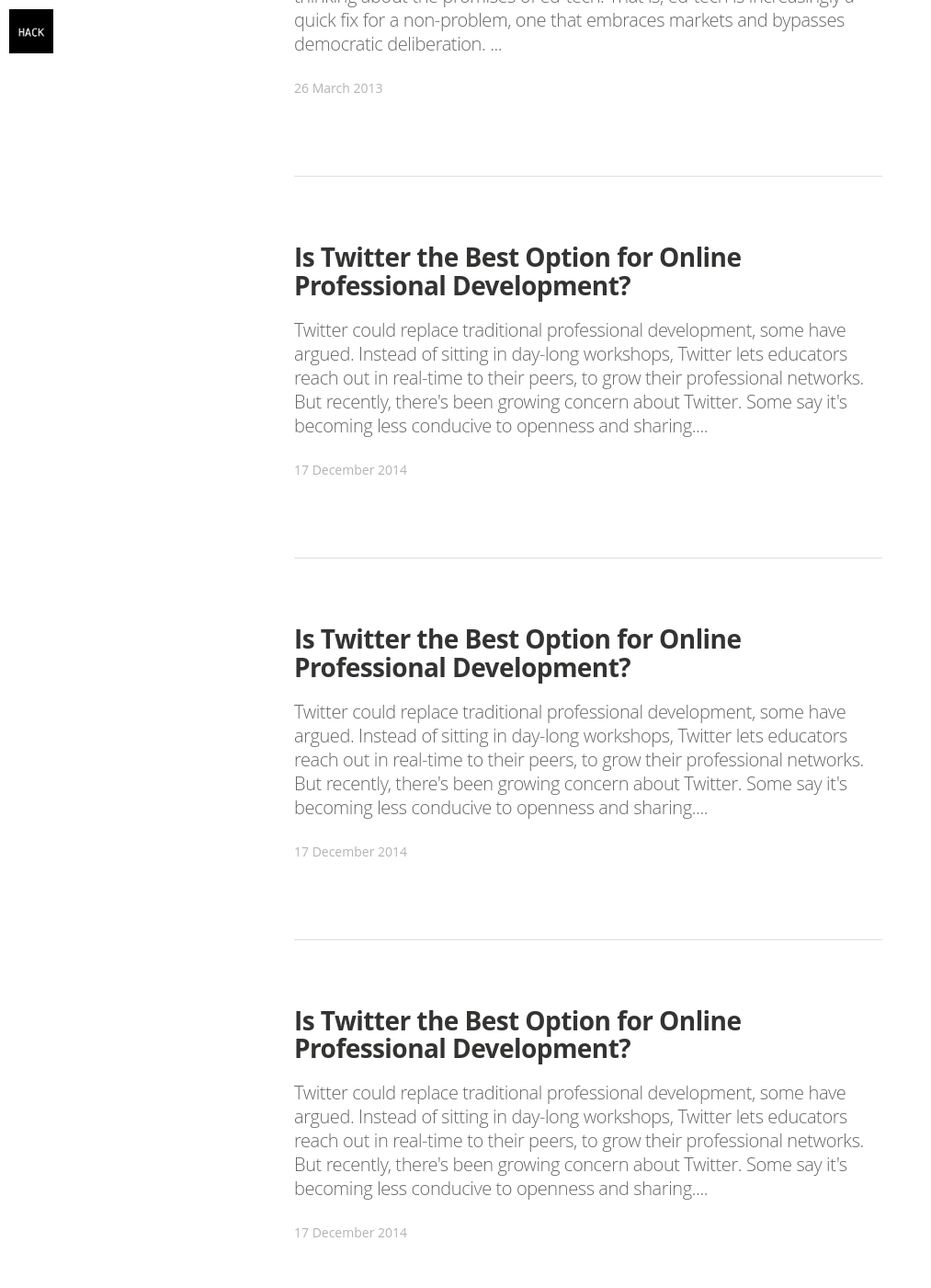
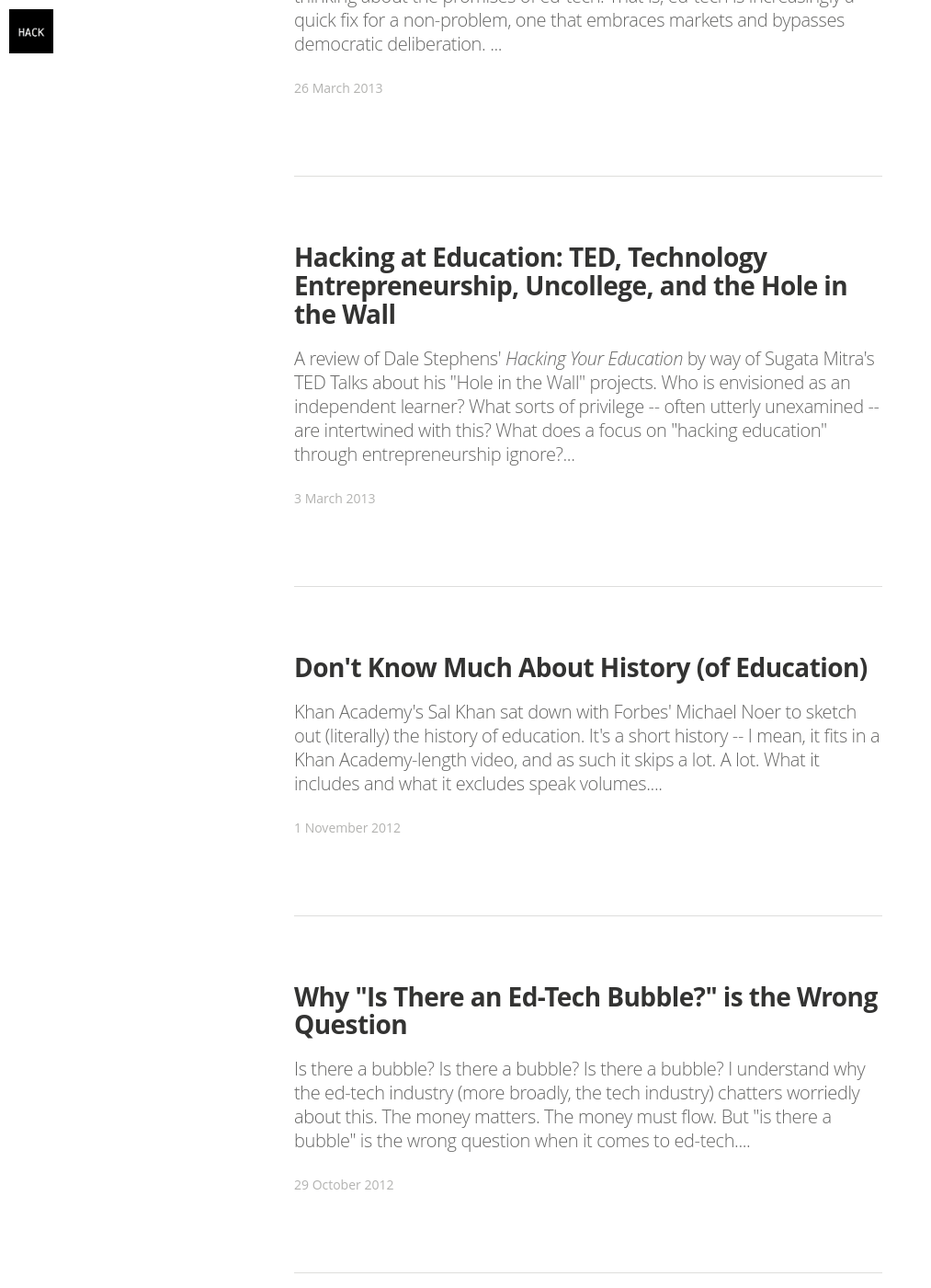
Before and after one commit to HackEducation/Writing, a Jekyll site: the page built from index.html, in a window 1280 px wide and 1400 px high, scrolled down 8882 px. Shown: the whole window at 92% size, without its empty margins (0-1013 px from the left). Built offline with Jekyll 4.4.1, drawn with Linux system fonts in a browser that asks for light colours; nearby versions of some CDN libraries; some web fonts are replaced; Markdown is read by kramdown in place of the engine named in the settings; the list of posts is cut into pages by our own code.

Commit message:
more links

```diff
--- a/index.html
+++ b/index.html
@@ -568,15 +568,15 @@ layout: default
           <div class="article-item">
 
             <header class="post-header">
-              <h2 class="post-title" itemprop="name"><a href="http://hackeducation.com/2014/12/17/twitter-professional-development/" itemprop="url">Is Twitter the Best Option for Online Professional Development?</a></h2>
+              <h2 class="post-title" itemprop="name"><a href="http://hackeducation.com/2013/03/03/hacking-your-education-stephens-hole-in-the-wall-mitra/" itemprop="url">Hacking at Education: TED, Technology Entrepreneurship, Uncollege, and the Hole in the Wall</a></h2>
             </header>
 
             <section class="post-excerpt" itemprop="description">
-              <p>Twitter could replace traditional professional development, some have argued. Instead of sitting in day-long workshops, Twitter lets educators reach out in real-time to their peers, to grow their professional networks. But recently, there's been growing concern about Twitter. Some say it's becoming less conducive to openness and sharing....</p>
+              <p>A review of Dale Stephens' <em>Hacking Your Education</em> by way of Sugata Mitra's TED Talks about his "Hole in the Wall" projects. Who is envisioned as an independent learner? What sorts of privilege -- often utterly unexamined -- are intertwined with this? What does a focus on "hacking education" through entrepreneurship ignore?...</p>
             </section>
 
             <div class="post-meta">
-              <time datetime="17 December 2014">17 December 2014</time>
+              <time datetime="3 March 2013">3 March 2013</time>
   <!--            <span class="post-tags-set">on <span class="post-tag-">, <a href="/tag/"></a></span></span>-->
             </div>
 
@@ -595,15 +595,43 @@ layout: default
           <div class="article-item">
 
             <header class="post-header">
-              <h2 class="post-title" itemprop="name"><a href="http://hackeducation.com/2014/12/17/twitter-professional-development/" itemprop="url">Is Twitter the Best Option for Online Professional Development?</a></h2>
+              <h2 class="post-title" itemprop="name"><a href="http://hackeducation.com/2012/11/01/history-of-education-khan-academy/" itemprop="url">Don't Know Much About History (of Education)</a></h2>
             </header>
 
             <section class="post-excerpt" itemprop="description">
-              <p>Twitter could replace traditional professional development, some have argued. Instead of sitting in day-long workshops, Twitter lets educators reach out in real-time to their peers, to grow their professional networks. But recently, there's been growing concern about Twitter. Some say it's becoming less conducive to openness and sharing....</p>
+              <p>Khan Academy's Sal Khan sat down with Forbes' Michael Noer to sketch out (literally) the history of education. It's a short history -- I mean, it fits in a Khan Academy-length video, and as such it skips a lot. A lot. What it includes and what it excludes speak volumes....</p>
             </section>
 
             <div class="post-meta">
-              <time datetime="17 December 2014">17 December 2014</time>
+              <time datetime="1 November 2012">1 November 2012</time>
+  <!--            <span class="post-tags-set">on <span class="post-tag-">, <a href="/tag/"></a></span></span>-->
+            </div>
+
+          <div>
+        </article>
+
+    </div>
+
+
+
+
+            <h5 class="index-headline featured"><span></span></h5>
+
+    <div class="container featured">
+
+        <article class="post" itemscope itemtype="http://schema.org/BlogPosting" role="article">
+          <div class="article-item">
+
+            <header class="post-header">
+              <h2 class="post-title" itemprop="name"><a href="http://www.hackeducation.com/2012/10/29/ed-tech-bubble/" itemprop="url">Why "Is There an Ed-Tech Bubble?" is the Wrong Question</a></h2>
+            </header>
+
+            <section class="post-excerpt" itemprop="description">
+              <p>Is there a bubble? Is there a bubble? Is there a bubble? I understand why the ed-tech industry (more broadly, the tech industry) chatters worriedly about this. The money matters. The money must flow. But "is there a bubble" is the wrong question when it comes to ed-tech....</p>
+            </section>
+
+            <div class="post-meta">
+              <time datetime="29 October 2012">29 October 2012</time>
   <!--            <span class="post-tags-set">on <span class="post-tag-">, <a href="/tag/"></a></span></span>-->
             </div>
 
@@ -723,31 +751,3 @@ layout: default
         </article>
 
     </div>
-
-
-
-
-            <h5 class="index-headline featured"><span></span></h5>
-
-    <div class="container featured">
-
-        <article class="post" itemscope itemtype="http://schema.org/BlogPosting" role="article">
-          <div class="article-item">
-
-            <header class="post-header">
-              <h2 class="post-title" itemprop="name"><a href="http://hackeducation.com/2014/12/17/twitter-professional-development/" itemprop="url">Is Twitter the Best Option for Online Professional Development?</a></h2>
-            </header>
-
-            <section class="post-excerpt" itemprop="description">
-              <p>Twitter could replace traditional professional development, some have argued. Instead of sitting in day-long workshops, Twitter lets educators reach out in real-time to their peers, to grow their professional networks. But recently, there's been growing concern about Twitter. Some say it's becoming less conducive to openness and sharing....</p>
-            </section>
-
-            <div class="post-meta">
-              <time datetime="17 December 2014">17 December 2014</time>
-  <!--            <span class="post-tags-set">on <span class="post-tag-">, <a href="/tag/"></a></span></span>-->
-            </div>
-
-          <div>
-        </article>
-
-    </div>
```
